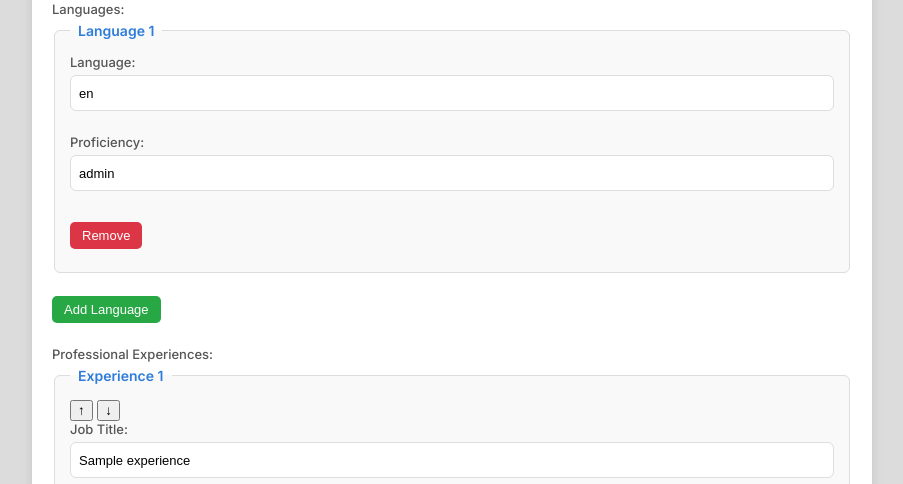
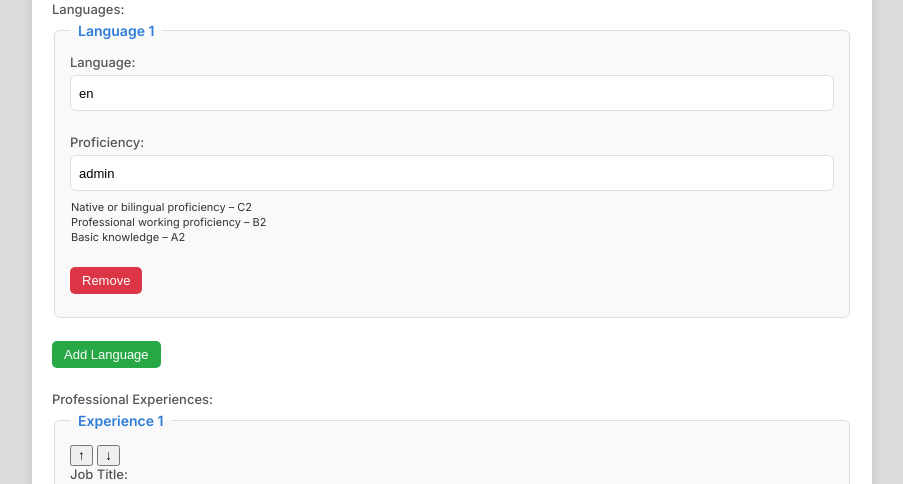
Before and after one commit to aym2020/cv-converter, a Flask app: template app/templates/edit_form.html in a window 1280 px wide. Shown: the part 1906-2390 px from the top of the page, without its empty margins (188-1091 px from the left). Run offline with Flask 3, Linux system fonts and the light colour scheme; the template is opened without the code that fills it: most values are stand-ins (such as "Sample title", 1, 10 or a date in 2020); parts of the project's set-up code (start-up, migrations or seed data) failed here and were passed over.

Commit message:
add tooltip

```diff
--- a/app/routes.py
+++ b/app/routes.py
@@ -317,7 +317,7 @@ Extract the following information from this CV text and, if needed, translate it
    - **institution** (string, empty if unknown)
    - **duration** (string)
    - **description** (string)
-   If no education, return `"education": []`.
+   If no education, return `"education": []`. Text must be capitalized.
 
 8. **certifications**: A **list** of objects, each with:
    - **name** (string, capitalized)
@@ -330,6 +330,7 @@ Extract the following information from this CV text and, if needed, translate it
 - Return **only** the JSON object, with no additional text or explanations.
 - All text (except skill category headings) in **{target_language}**.
 - Capitalize Language names, Degree names, Name and First Name, Job Title, and Certification names if appropriate.
+- Capitalize everything in the JSON output.
 
 CV Text:
 {text}
--- a/app/static/form_styles.css
+++ b/app/static/form_styles.css
@@ -435,3 +435,10 @@ fieldset legend {
     visibility: visible;
     opacity: 1;
 }
+
+/* Tooltip Text */
+.tooltip-text {
+    font-size:11px;
+    color: #333;
+    margin: 1px;
+}
--- a/app/templates/edit_form.html
+++ b/app/templates/edit_form.html
@@ -168,9 +168,14 @@
                             <div class="form-group">
                                 <label for="level_{{ loop.index }}">Proficiency:</label>
                                 <input type="text" id="level_{{ loop.index }}" name="level_{{ loop.index }}" value="{{ level }}">
+                                <p class="tooltip-text">Native or bilingual proficiency – C2</p>
+                                <p class="tooltip-text">Professional working proficiency – B2</p>
+                                <p class="tooltip-text">Basic knowledge – A2</p>
                             </div>
+
                             <button type="button" class="remove-button" onclick="removeLanguage(this)">Remove</button>
                         </fieldset>
+
                     {% endfor %}
                 </div>
                 <button type="button" class="add-button" onclick="addLanguage()">Add Language</button>
@@ -295,6 +300,9 @@
                 <div class="form-group">
                     <label for="level_${index}">Proficiency:</label>
                     <input type="text" id="level_${index}" name="level_${index}">
+                    <p class="tooltip-text">Native or bilingual proficiency – C2</p>
+                    <p class="tooltip-text">Professional working proficiency – B2</p>
+                    <p class="tooltip-text">Basic knowledge – A2</p>
                 </div>
                 <button type="button" class="remove-button" onclick="removeLanguage(this)">Remove</button>
             `;
```
